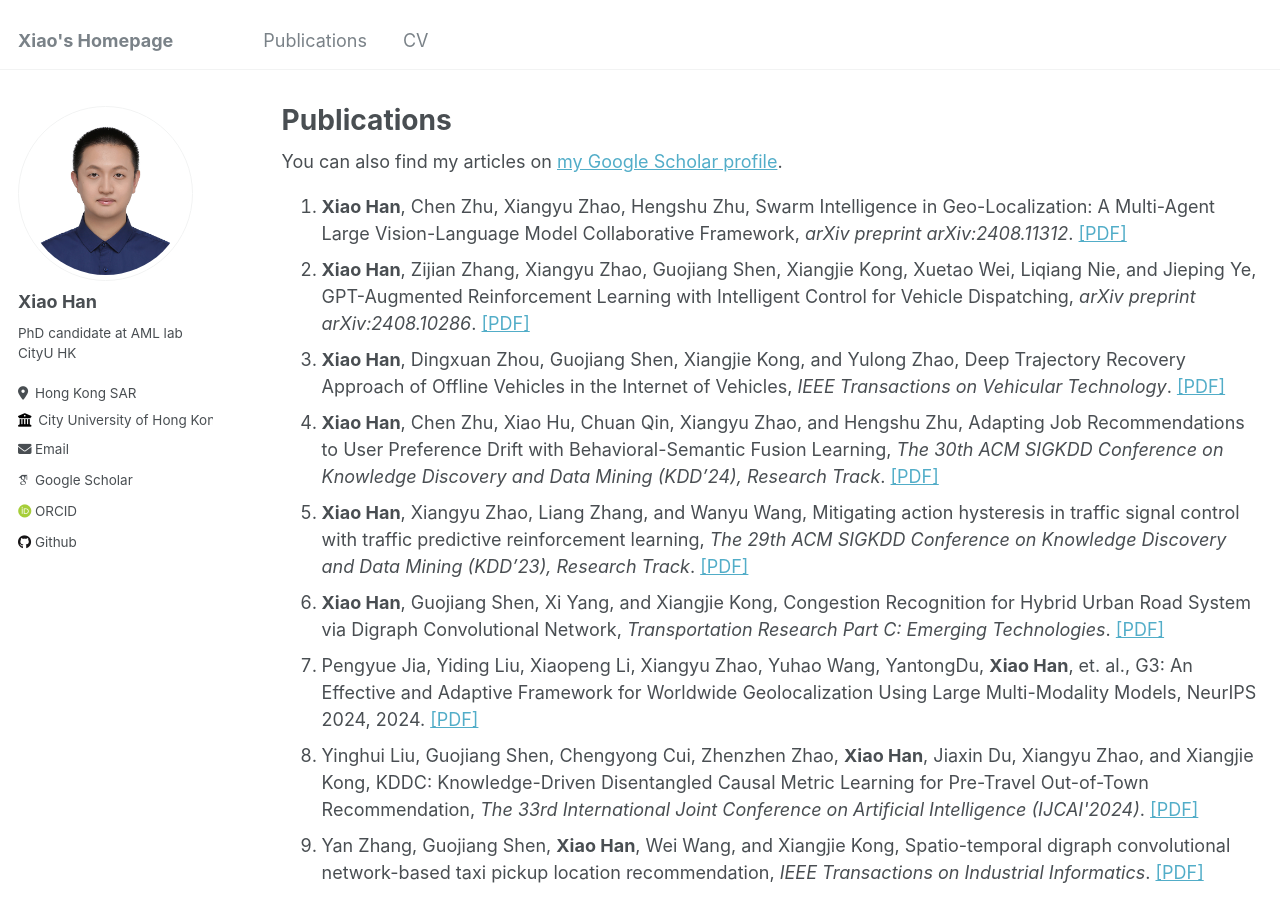
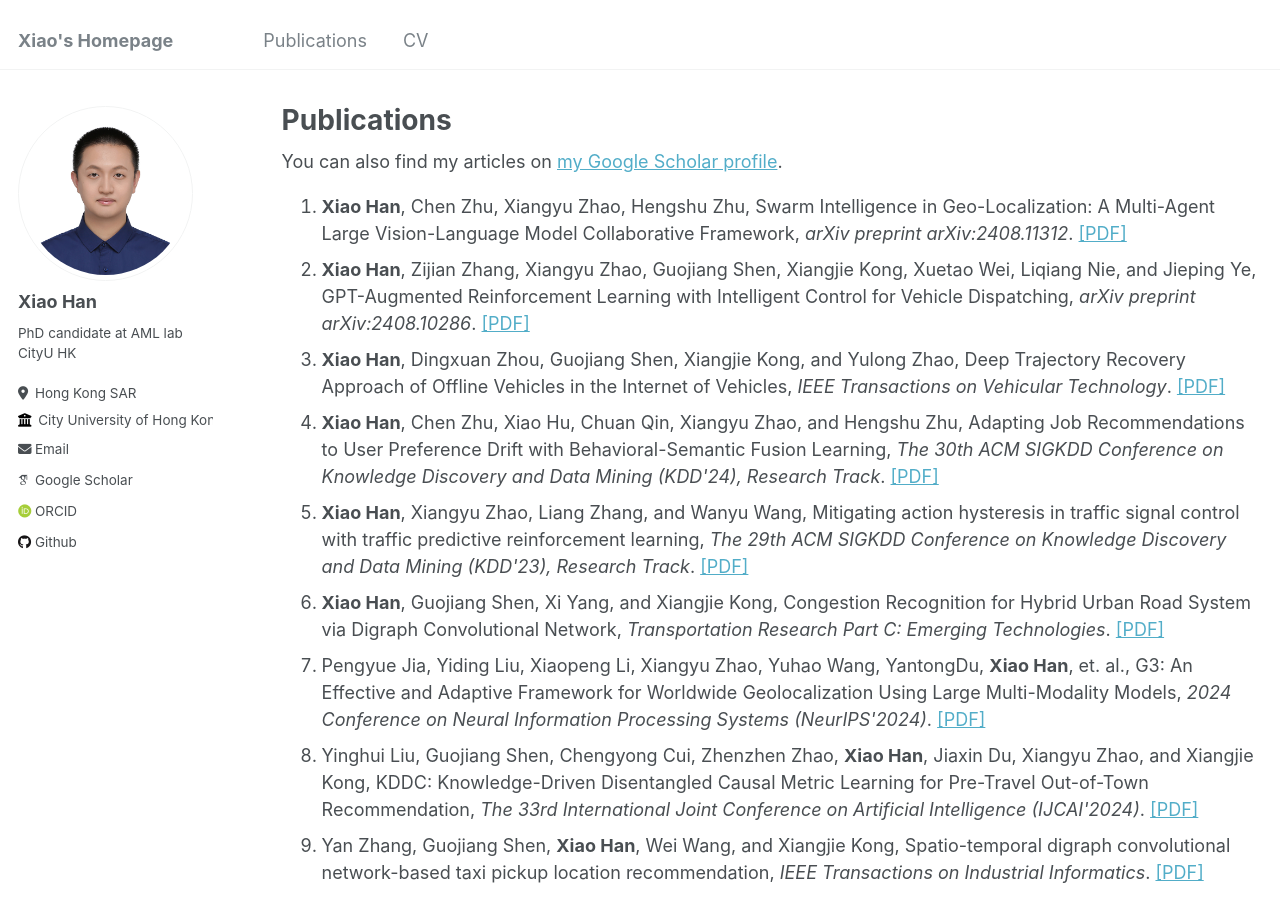
Before and after one commit to hahahenha/hahahenha.github.io, a Jekyll site: the page built from _pages/publications.md, in a window 1280 px wide and 900 px high. Built offline with Jekyll 4.4.1, drawn with Linux system fonts in a browser that asks for light colours; some web fonts are replaced.

Commit message:
Update publications.md

```diff
--- a/_pages/publications.md
+++ b/_pages/publications.md
@@ -39,13 +39,13 @@ author_profile: true
   <li>
     <Strong>Xiao Han</Strong>, Chen Zhu, Xiao Hu, Chuan Qin, Xiangyu Zhao, and Hengshu Zhu,
     Adapting Job Recommendations to User Preference Drift with Behavioral-Semantic Fusion Learning,
-    <em>The 30th ACM SIGKDD Conference on Knowledge Discovery and Data Mining (KDD’24), Research Track</em>.
+    <em>The 30th ACM SIGKDD Conference on Knowledge Discovery and Data Mining (KDD'24), Research Track</em>.
     <a target="_blank" rel="noopener" href="https://arxiv.org/pdf/2407.00082">[PDF]</a>
   </li>
   <li>
     <Strong>Xiao Han</Strong>, Xiangyu Zhao, Liang Zhang, and Wanyu Wang,
     Mitigating action hysteresis in traffic signal control with traffic predictive reinforcement learning,
-    <em>The 29th ACM SIGKDD Conference on Knowledge Discovery and Data Mining (KDD’23), Research Track</em>.
+    <em>The 29th ACM SIGKDD Conference on Knowledge Discovery and Data Mining (KDD'23), Research Track</em>.
     <a target="_blank" rel="noopener" href="https://dl.acm.org/doi/abs/10.1145/3580305.3599528">[PDF]</a>
   </li>
   <li>
@@ -57,7 +57,7 @@ author_profile: true
   <li>
     Pengyue Jia, Yiding Liu, Xiaopeng Li, Xiangyu Zhao, Yuhao Wang, YantongDu, <Strong>Xiao Han</Strong>, et. al.,
 G3: An Effective and Adaptive Framework for Worldwide Geolocalization Using Large Multi-Modality Models,
-    NeurIPS 2024, 2024.
+    <em>2024 Conference on Neural Information Processing Systems (NeurIPS'2024)</em>.
     <a target="_blank" rel="noopener" href="https://arxiv.org/abs/2405.14702">[PDF]</a>
   </li>
   <li>
```
